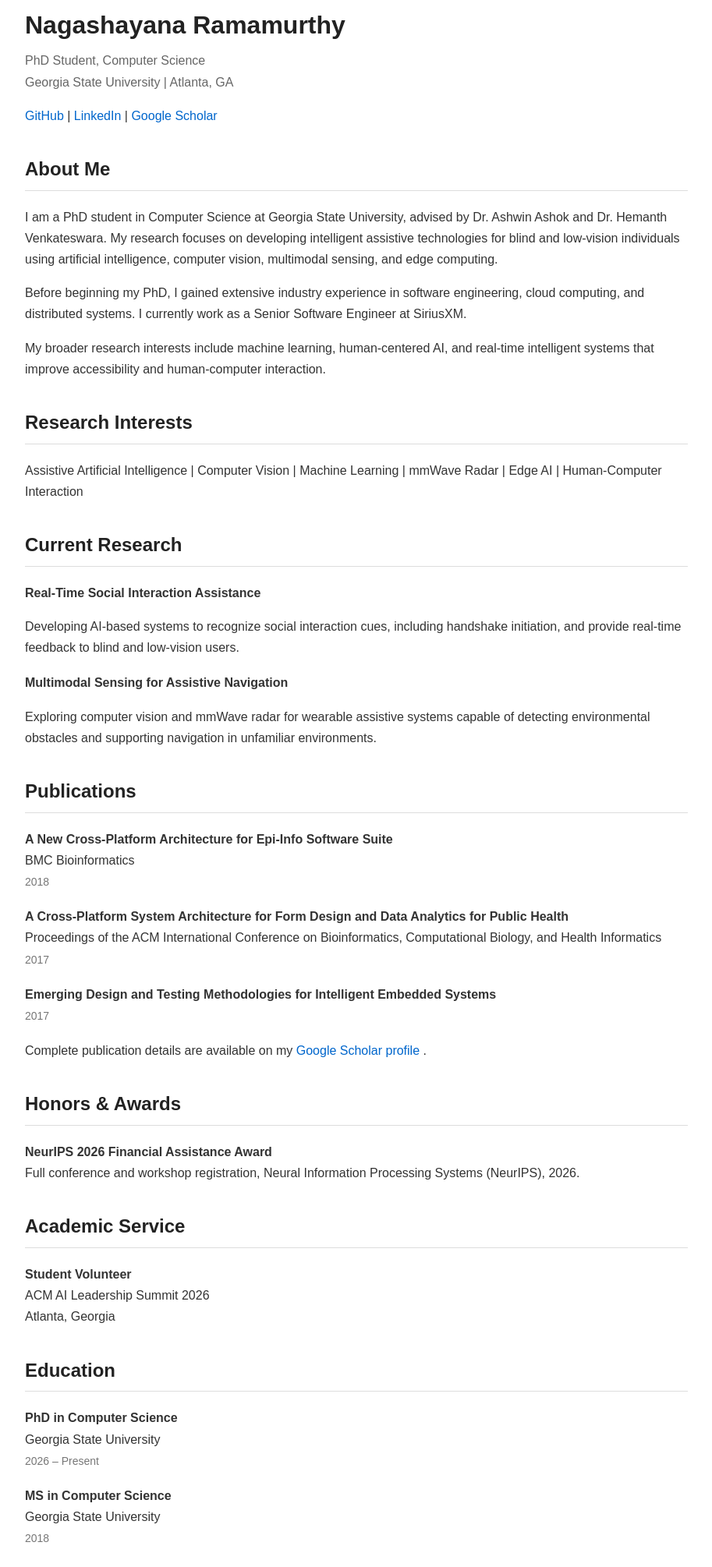
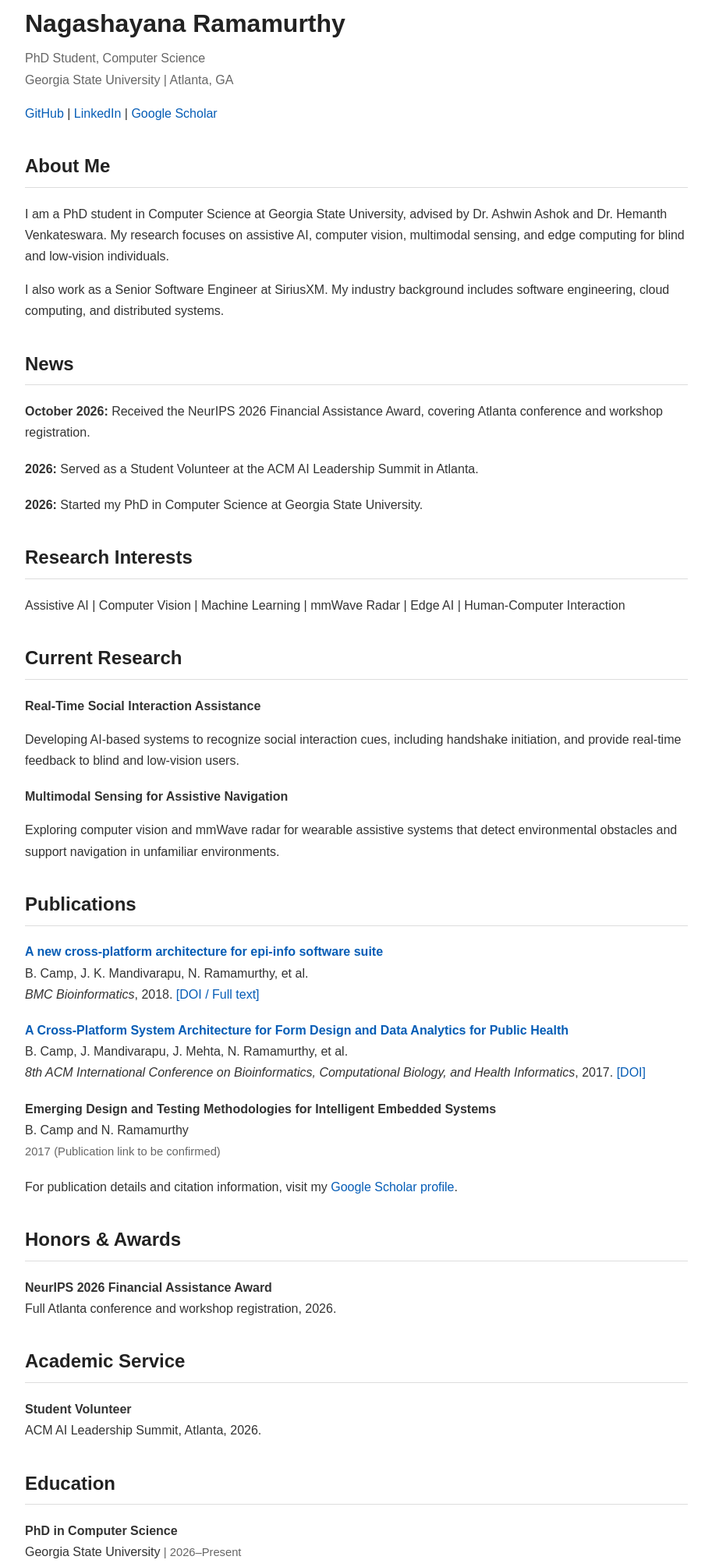
Before and after one commit to nagashayan/nagashayan.github.io, a plain HTML site: page index.html in a window 1280 px wide. Shown: the part 45-2055 px from the top of the page at 78% size, without its empty margins (183-1096 px from the left). Drawn offline with Linux system fonts and the light colour scheme.

Commit message:
Refactor index.html for improved layout and content
Updated the structure and content of the academic homepage, including new sections for news, research interests, and publications.

```diff
--- a/index.html
+++ b/index.html
@@ -1,312 +1,86 @@
 <!DOCTYPE html>
 <html lang="en">
-
 <head>
   <meta charset="UTF-8">
-    <meta name="viewport" content="width=device-width, initial-scale=1.0">
-
+  <meta name="viewport" content="width=device-width, initial-scale=1">
+  <meta name="description" content="Academic homepage of Nagashayana Ramamurthy, PhD student at Georgia State University researching assistive AI and multimodal sensing.">
   <title>Nagashayana Ramamurthy | Academic Homepage</title>
-
   <style>
-        body {
-            font-family: Arial, Helvetica, sans-serif;
-            max-width: 850px;
-            margin: 50px auto;
-            padding: 0 25px;
-            line-height: 1.7;
-            color: #333;
-            background-color: #fff;
-        }
-
-        h1 {
-            margin-bottom: 5px;
-            color: #222;
-        }
-
-        h2 {
-            margin-top: 35px;
-            border-bottom: 1px solid #ddd;
-            padding-bottom: 6px;
-            color: #222;
-        }
-
-        a {
-            color: #0066cc;
-            text-decoration: none;
-        }
-
-        a:hover {
-            text-decoration: underline;
-        }
-
-        .subtitle {
-            color: #666;
-            margin-top: 0;
-        }
-
-        .publication, .entry {
-            margin-bottom: 18px;
-        }
-
-        .year {
-            color: #777;
-            font-size: 14px;
-        }
-
-        footer {
-            margin-top: 50px;
-            padding: 15px 0;
-            border-top: 1px solid #ddd;
-            font-size: 14px;
-            color: #777;
-        }
+    body { font-family: Arial, Helvetica, sans-serif; max-width: 850px; margin: 48px auto; padding: 0 24px; line-height: 1.7; color: #333; }
+    h1 { margin-bottom: 4px; color: #222; }
+    h2 { margin-top: 34px; padding-bottom: 6px; border-bottom: 1px solid #ddd; color: #222; }
+    a { color: #065db6; text-decoration: none; }
+    a:hover, a:focus-visible { text-decoration: underline; }
+    .subtitle, .year { color: #666; }
+    .subtitle { margin-top: 0; }
+    .entry { margin-bottom: 19px; }
+    .year { font-size: .92rem; }
+    .links { margin-top: 14px; }
+    footer { margin-top: 48px; padding: 15px 0; border-top: 1px solid #ddd; color: #666; font-size: .9rem; }
   </style>
 </head>
-
 <body>
-
   <header>
     <h1>Nagashayana Ramamurthy</h1>
-
-        <p class="subtitle">
-            PhD Student, Computer Science<br>
-            Georgia State University | Atlanta, GA
-        </p>
-
-        <p>
-            <a href="https://github.com/nagashayan">GitHub</a> |
-            <a href="https://www.linkedin.com/in/nagashayana-ramamurthy/">
-                LinkedIn
-            </a> |
-            <a href="https://scholar.google.com/citations?user=KWgFxHYAAAAJ&hl=en">
-                Google Scholar
-            </a>
-        </p>
+    <p class="subtitle">PhD Student, Computer Science<br>Georgia State University | Atlanta, GA</p>
+    <p class="links"><a href="https://github.com/nagashayan">GitHub</a> | <a href="https://www.linkedin.com/in/nagashayana-ramamurthy/">LinkedIn</a> | <a href="https://scholar.google.com/citations?user=KWgFxHYAAAAJ&hl=en">Google Scholar</a></p>
   </header>
 
-    <section>
-        <h2>About Me</h2>
-
-        <p>
-            I am a PhD student in Computer Science at
-            Georgia State University, advised by
-            Dr. Ashwin Ashok and Dr. Hemanth Venkateswara.
-
-            My research focuses on developing intelligent
-            assistive technologies for blind and low-vision
-            individuals using artificial intelligence,
-            computer vision, multimodal sensing,
-            and edge computing.
-        </p>
-
-        <p>
-            Before beginning my PhD, I gained extensive
-            industry experience in software engineering,
-            cloud computing, and distributed systems.
-
-            I currently work as a Senior Software Engineer
-            at SiriusXM.
-        </p>
-
-        <p>
-            My broader research interests include
-            machine learning, human-centered AI,
-            and real-time intelligent systems that
-            improve accessibility and human-computer interaction.
-        </p>
+  <main>
+    <section aria-labelledby="about"><h2 id="about">About Me</h2>
+      <p>I am a PhD student in Computer Science at Georgia State University, advised by Dr. Ashwin Ashok and Dr. Hemanth Venkateswara. My research focuses on assistive AI, computer vision, multimodal sensing, and edge computing for blind and low-vision individuals.</p>
+      <p>I also work as a Senior Software Engineer at SiriusXM. My industry background includes software engineering, cloud computing, and distributed systems.</p>
     </section>
 
-    <section>
-        <h2>Research Interests</h2>
-
-        <p>
-            Assistive Artificial Intelligence |
-            Computer Vision |
-            Machine Learning |
-            mmWave Radar |
-            Edge AI |
-            Human-Computer Interaction
-        </p>
+    <section aria-labelledby="news"><h2 id="news">News</h2>
+      <div class="entry"><strong>October 2026:</strong> Received the NeurIPS 2026 Financial Assistance Award, covering Atlanta conference and workshop registration.</div>
+      <div class="entry"><strong>2026:</strong> Served as a Student Volunteer at the ACM AI Leadership Summit in Atlanta.</div>
+      <div class="entry"><strong>2026:</strong> Started my PhD in Computer Science at Georgia State University.</div>
     </section>
 
-    <section>
-        <h2>Current Research</h2>
-
-        <div class="entry">
-            <strong>Real-Time Social Interaction Assistance</strong>
-
-            <p>
-                Developing AI-based systems to recognize
-                social interaction cues, including handshake
-                initiation, and provide real-time feedback
-                to blind and low-vision users.
-            </p>
-        </div>
-
-        <div class="entry">
-            <strong>Multimodal Sensing for Assistive Navigation</strong>
-
-            <p>
-                Exploring computer vision and mmWave radar
-                for wearable assistive systems capable of
-                detecting environmental obstacles and
-                supporting navigation in unfamiliar environments.
-            </p>
-        </div>
+    <section aria-labelledby="interests"><h2 id="interests">Research Interests</h2>
+      <p>Assistive AI | Computer Vision | Machine Learning | mmWave Radar | Edge AI | Human-Computer Interaction</p>
     </section>
 
-    <section>
-        <h2>Publications</h2>
-
-        <div class="publication">
-            <strong>
-                A New Cross-Platform Architecture for
-                Epi-Info Software Suite
-            </strong><br>
-
-            BMC Bioinformatics<br>
-            <span class="year">2018</span>
-        </div>
-
-        <div class="publication">
-            <strong>
-                A Cross-Platform System Architecture for
-                Form Design and Data Analytics for Public Health
-            </strong><br>
-
-            Proceedings of the ACM International Conference
-            on Bioinformatics, Computational Biology,
-            and Health Informatics<br>
-
-            <span class="year">2017</span>
-        </div>
-
-        <div class="publication">
-            <strong>
-                Emerging Design and Testing Methodologies
-                for Intelligent Embedded Systems
-            </strong><br>
-
-            <span class="year">2017</span>
-        </div>
-
-        <p>
-            Complete publication details are available on my
-            <a href="https://scholar.google.com/citations?user=KWgFxHYAAAAJ&hl=en">
-                Google Scholar profile
-            </a>.
-        </p>
+    <section aria-labelledby="research"><h2 id="research">Current Research</h2>
+      <div class="entry"><strong>Real-Time Social Interaction Assistance</strong><p>Developing AI-based systems to recognize social interaction cues, including handshake initiation, and provide real-time feedback to blind and low-vision users.</p></div>
+      <div class="entry"><strong>Multimodal Sensing for Assistive Navigation</strong><p>Exploring computer vision and mmWave radar for wearable assistive systems that detect environmental obstacles and support navigation in unfamiliar environments.</p></div>
     </section>
 
-    <section>
-        <h2>Honors & Awards</h2>
-
-        <div class="entry">
-            <strong>
-                NeurIPS 2026 Financial Assistance Award
-            </strong><br>
-
-            Full conference and workshop registration,
-            Neural Information Processing Systems (NeurIPS), 2026.
-        </div>
+    <section aria-labelledby="publications"><h2 id="publications">Publications</h2>
+      <div class="entry"><strong><a href="https://doi.org/10.1186/s12859-018-2334-8">A new cross-platform architecture for epi-info software suite</a></strong><br>B. Camp, J. K. Mandivarapu, N. Ramamurthy, et al.<br><em>BMC Bioinformatics</em>, 2018. <a href="https://doi.org/10.1186/s12859-018-2334-8">[DOI / Full text]</a></div>
+      <div class="entry"><strong><a href="https://doi.org/10.1145/3107411.3108223">A Cross-Platform System Architecture for Form Design and Data Analytics for Public Health</a></strong><br>B. Camp, J. Mandivarapu, J. Mehta, N. Ramamurthy, et al.<br><em>8th ACM International Conference on Bioinformatics, Computational Biology, and Health Informatics</em>, 2017. <a href="https://doi.org/10.1145/3107411.3108223">[DOI]</a></div>
+      <div class="entry"><strong>Emerging Design and Testing Methodologies for Intelligent Embedded Systems</strong><br>B. Camp and N. Ramamurthy<br><span class="year">2017</span> <span class="year">(Publication link to be confirmed)</span></div>
+      <p>For publication details and citation information, visit my <a href="https://scholar.google.com/citations?user=KWgFxHYAAAAJ&hl=en">Google Scholar profile</a>.</p>
     </section>
 
-    <section>
-        <h2>Academic Service</h2>
-
-        <div class="entry">
-            <strong>
-                Student Volunteer
-            </strong><br>
-
-            ACM AI Leadership Summit 2026<br>
-            Atlanta, Georgia
-        </div>
+    <section aria-labelledby="awards"><h2 id="awards">Honors &amp; Awards</h2>
+      <div class="entry"><strong>NeurIPS 2026 Financial Assistance Award</strong><br>Full Atlanta conference and workshop registration, 2026.</div>
     </section>
 
-    <section>
-        <h2>Education</h2>
-
-        <div class="entry">
-            <strong>PhD in Computer Science</strong><br>
-            Georgia State University<br>
-            <span class="year">2026 – Present</span>
-        </div>
-
-        <div class="entry">
-            <strong>MS in Computer Science</strong><br>
-            Georgia State University<br>
-            <span class="year">2018</span>
-        </div>
-
-        <div class="entry">
-            <strong>BE in Computer Software Engineering</strong><br>
-            PES University<br>
-            <span class="year">2013</span>
-        </div>
-
-        <div class="entry">
-            <strong>Diploma in Computer Science</strong><br>
-            SVP Polytechnic<br>
-            <span class="year">2010</span>
-        </div>
+    <section aria-labelledby="service"><h2 id="service">Academic Service</h2>
+      <div class="entry"><strong>Student Volunteer</strong><br>ACM AI Leadership Summit, Atlanta, 2026.</div>
     </section>
 
-    <section>
-        <h2>Professional Experience</h2>
-
-        <div class="entry">
-            <strong>Senior Software Engineer</strong><br>
-            SiriusXM<br>
-            <span class="year">2024 – Present</span>
-        </div>
-
-        <div class="entry">
-            <strong>Senior Software Engineer / Senior Lead Software Engineer</strong><br>
-            Equifax<br>
-            <span class="year">2018 – 2024</span>
-        </div>
-
-        <div class="entry">
-            <strong>Software Engineer Intern</strong><br>
-            SAP<br>
-            <span class="year">2017</span>
-        </div>
-
-        <div class="entry">
-            <strong>Graduate Research Assistant</strong><br>
-            Georgia State University — CDC Research Project<br>
-            <span class="year">2016 – 2017</span>
-        </div>
-
-        <p>
-            For additional professional experience,
-            visit my
-            <a href="https://www.linkedin.com/in/nagashayana-ramamurthy/">
-                LinkedIn profile
-            </a>.
-        </p>
+    <section aria-labelledby="education"><h2 id="education">Education</h2>
+      <div class="entry"><strong>PhD in Computer Science</strong><br>Georgia State University <span class="year">| 2026–Present</span></div>
+      <div class="entry"><strong>MS in Computer Science</strong><br>Georgia State University <span class="year">| 2018</span></div>
+      <div class="entry"><strong>BE in Computer Software Engineering</strong><br>PES University <span class="year">| 2013</span></div>
+      <div class="entry"><strong>Diploma in Computer Science</strong><br>SVP Polytechnic <span class="year">| 2010</span></div>
     </section>
 
-    <section>
-        <h2>Contact</h2>
-
-        <p>
-            Georgia State University<br>
-            Atlanta, Georgia, USA
-        </p>
-
-        <p>
-            <a href="https://github.com/nagashayan">GitHub</a> |
-            <a href="https://www.linkedin.com/in/nagashayana-ramamurthy/">
-                LinkedIn
-            </a>
-        </p>
+    <section aria-labelledby="experience"><h2 id="experience">Professional Experience</h2>
+      <div class="entry"><strong>Senior Software Engineer</strong><br>SiriusXM <span class="year">| 2024–Present</span></div>
+      <div class="entry"><strong>Senior Software Engineer / Senior Lead Software Engineer</strong><br>Equifax <span class="year">| 2018–2024</span></div>
+      <div class="entry"><strong>Software Engineer Intern</strong><br>SAP <span class="year">| 2017</span></div>
+      <div class="entry"><strong>Graduate Research Assistant — CDC Research Project</strong><br>Georgia State University <span class="year">| 2016–2017</span></div>
+      <p>See <a href="https://www.linkedin.com/in/nagashayana-ramamurthy/">LinkedIn</a> for additional professional experience.</p>
     </section>
 
-    <footer>
-        © 2026 Nagashayana Ramamurthy
-    </footer>
-
+    <section aria-labelledby="contact"><h2 id="contact">Contact</h2>
+      <p>Georgia State University, Atlanta, Georgia, USA<br><a href="https://github.com/nagashayan">GitHub</a> | <a href="https://www.linkedin.com/in/nagashayana-ramamurthy/">LinkedIn</a> | <a href="https://scholar.google.com/citations?user=KWgFxHYAAAAJ&hl=en">Google Scholar</a></p>
+    </section>
+  </main>
+  <footer>&copy; 2026 Nagashayana Ramamurthy</footer>
 </body>
 </html>
```
Lines whose indentation alone changed are shown as unchanged.
